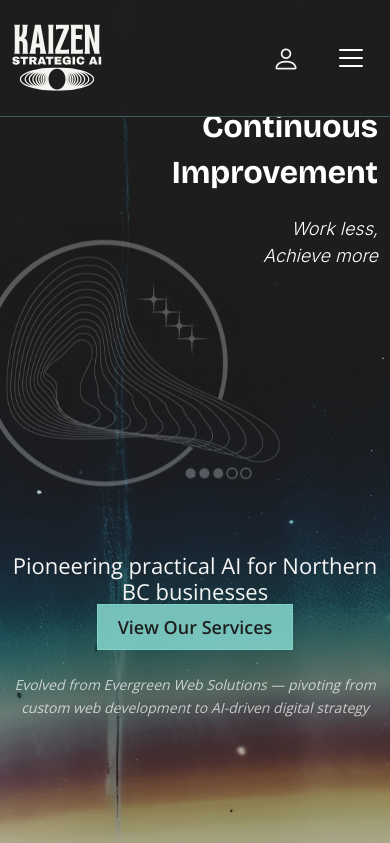
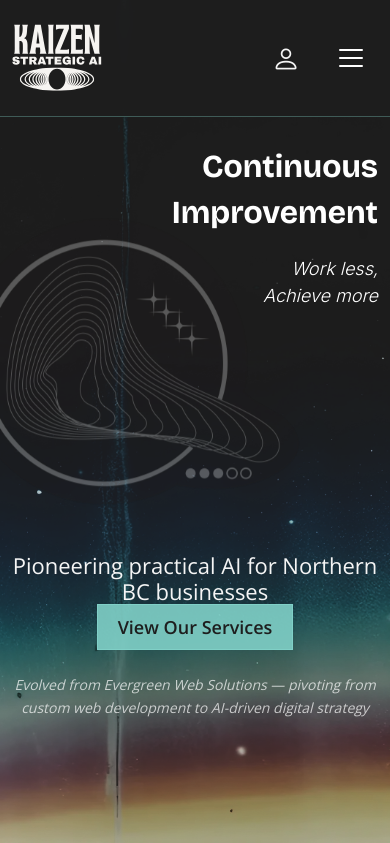
Before and after one commit to EsotericShadow/Kaizen_strategic_ai, a Next.js app: page / in a window 390 px wide. Shown: the top 843 px of the page. Built offline with nearby package versions, Linux system fonts and the light colour scheme.

Commit message:
Reduce hero heading transform on mobile/tablet: move up by 40px instead of 80px

```diff
--- a/app/templatemo-topic-listing.css
+++ b/app/templatemo-topic-listing.css
@@ -627,7 +627,7 @@ strong {
 @media screen and (max-width: 991px) {
   /* Move main heading up on mobile/tablet using transform (doesn't affect layout flow) */
   .hero-section .hero-heading-wrapper {
-    transform: translateY(-80px); /* Move heading up on mobile/tablet */
+    transform: translateY(-40px); /* Move heading up on mobile/tablet (half of previous) */
   }
 }
 
```
